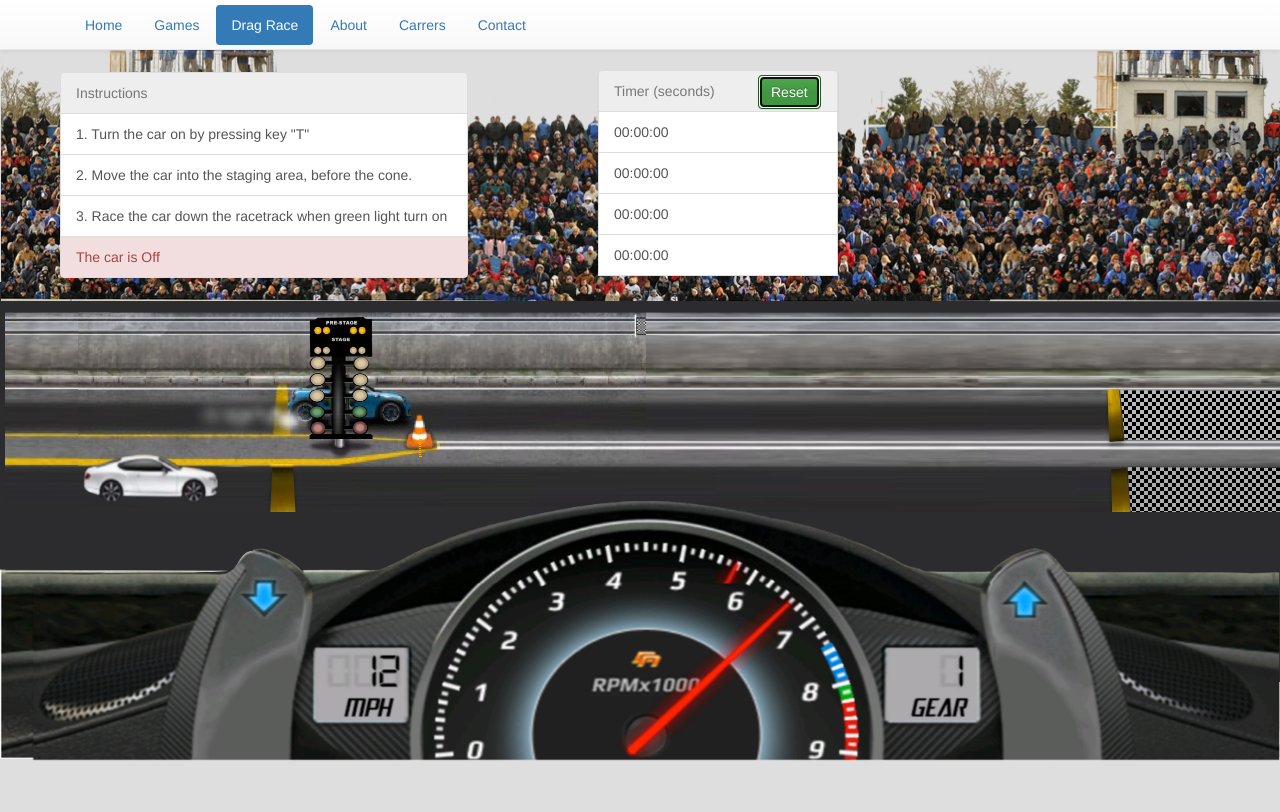
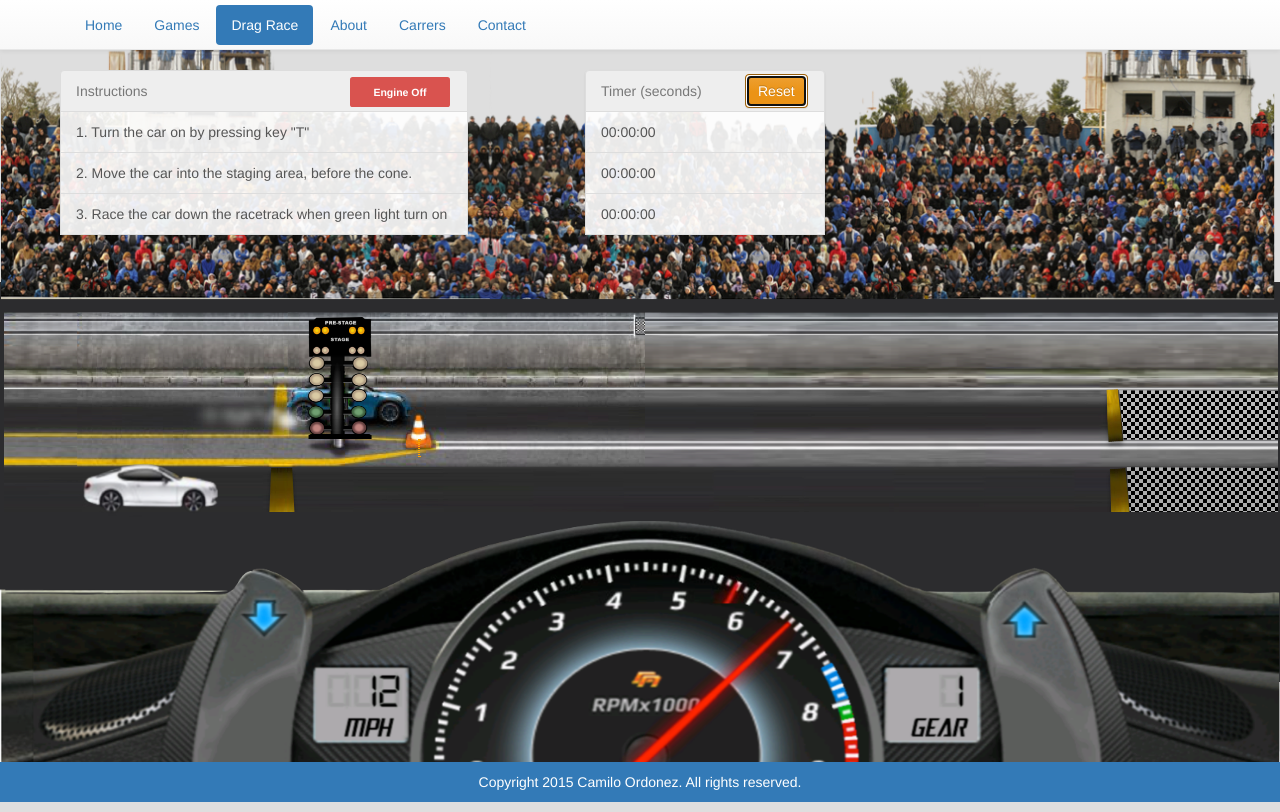
Before and after one commit to icamilo95/7_Drag-race_Lab, a plain HTML site: page index.html in a window 1280 px wide. Both pictures are taken after a click on the button "Reset". Drawn offline with nearby package versions, Linux system fonts and the light colour scheme.

Commit message:
Includes crowd and half reset 2

```diff
--- a/game.js
+++ b/game.js
@@ -14,14 +14,11 @@ function moves() {
 	// function preStageLights (){
 	// for (var i = 0; i < 8; i++) {
 	// 	var element = "bulb"+i;
- //   		var bulb = window[element];
-
- //   		var text = "img/start" + i + "-off.png";
-
- //   		var start = "start" + i;
-
- //   	 bulb = document.getElementById(start);
- //   	 bulb.setAttribute("src",text);
+ //   	var bulb = window[element];
+ //   	var text = "img/start" + i + "-off.png";
+ //   	var start = "start" + i;
+ //   	bulb = document.getElementById(start);
+ //   	bulb.setAttribute("src",text);
 
 	// var bulb1 = document.getElementById("start1");
 	// bulb1.setAttribute("src", "img/start1-off.png");
@@ -86,8 +83,8 @@ function dragster(){
 function turnon(){
 	window.addEventListener("keyup",function(event){
 		if (event.keyCode === 84) {
-			document.getElementById("OffMessage").innerHTML = ("The car is On");
-			document.getElementById("OffMessage").setAttribute("class","list-group-item list-group-item-success");
+			document.getElementById("OffMessage").innerHTML = ("Engine On");
+			document.getElementById("OffMessage").setAttribute("class","label label-success");
 			moves();
 		}
 	});
@@ -122,8 +119,12 @@ function advance () {
 	document.getElementById("start6").setAttribute("src", "img/start6_off.png");
 	document.getElementById("start7").setAttribute("src", "img/start7_off.png");
 	dragster();
-	document.getElementById("OffMessage").innerHTML = ("The car is Off");
-	document.getElementById("OffMessage").setAttribute("class","list-group-item list-group-item-danger");
+	document.getElementById("OffMessage").innerHTML = ("Engine Off");
+	document.getElementById("OffMessage").setAttribute("class","label label-danger");
+
+	document.getElementById("watch-2").innerHTML = "00:00:" + (finalTime2);
+	document.getElementById("watch-1").innerHTML = "00:00:00";
+	console.log(event.keyCode);
 	}
 
 
--- a/index.html
+++ b/index.html
@@ -33,10 +33,11 @@
 <div id="background">
 
 <table id="table1">
-  <!-- INSTRUCTIONS -->
+
   <tr>
     <td id="xmas">
       <img id="crowd" src="img/crowd.png" alt="">
+        <!-- INSTRUCTIONS -->
         <div class="list-group-1">
         <a href="#" class="list-group-item disabled">
           Instructions
@@ -44,7 +45,10 @@
         <a href="#" class="list-group-item">1. Turn the car on by pressing key "T"</a>
         <a href="#" class="list-group-item">2. Move the car into the staging area, before the cone.</a>
         <a href="#" class="list-group-item">3. Race the car down the racetrack when green light turn on</a>
-        <a href="#" id="OffMessage" class="list-group-item list-group-item-danger">The car is Off</a>
+
+        <span id="OffMessage" class="label label-danger">Engine Off</span>
+
+
       </div>
     </td>
     <!-- TIMER -->
@@ -55,12 +59,12 @@
           Timer (seconds)
         </a>
         <a id="watch-1" href="#" class="list-group-item">00:00:00</a>
-        <a href="#" class="list-group-item">00:00:00</a>
-        <a href="#" class="list-group-item">00:00:00</a>
-        <a href="#" class="list-group-item">00:00:00</a>
+        <a id="watch-2" href="#" class="list-group-item">00:00:00</a>
+        <a id="watch-3" href="#" class="list-group-item">00:00:00</a>
+
         <!-- BUTTON -->
 
-        <button onclick="resetGame()" class="btn btn-success" id="reset" >Reset</button>
+        <button onclick="resetGame()" class="btn btn-warning" id="reset" >Reset</button>
 
 
   </tr>
@@ -103,5 +107,6 @@
 
 <script type="text/javascript" src="game.js"></script>
 </body>
+<footer>Copyright 2015 Camilo Ordonez. All rights reserved.</footer>
 
 </html>
--- a/main.css
+++ b/main.css
@@ -19,7 +19,7 @@
 
 	height: 250px;
 	position: absolute;
-	margin-top: -190px;
+	margin-top: -170px;
 }
 
 #tracks {
@@ -32,10 +32,11 @@
 
 #crowd {
 	margin-top: -60px;
+	width: 1275px;
 }
 
 #track {
-	width: 1280px;
+	width: 1275px;
 	height: 200px;
 	margin-left: auto;
 	margin-right: auto;
@@ -62,17 +63,14 @@ body {
 #reset {
 	position: absolute;
 	margin-left: 160px;
-	margin-top: -200px;
+	margin-top: -160px;
 }
 
 .list-group {
 	width: 240px;
 	height: 192px;
-	margin-left: -690px; /*Aqui*/
-
+	margin-left: -690px;
 }
-
-
 
 .list-group-1 {
 	width: 408px;
@@ -82,7 +80,6 @@ body {
 }
 
 .lights {
-
 	display: block;
 	position: relative;
 	margin-left: 305px;
@@ -90,12 +87,14 @@ body {
 	padding-top: 5px;
 }
 
+.list-group-item {
+	background-color: rgba(255,255,255,0.9);
+}
 
 #dragster1 {
-	margin-top: 0px;
+	margin-top: 10px;
 	margin-left: 50px;
 	position: absolute;
-
 }
 
 #preStageLine {
@@ -115,3 +114,22 @@ body {
 	position: absolute;
 	margin-left: 415px;
 }
+
+#OffMessage {
+	position: absolute;
+	margin-left: 290px;
+	margin-top: -157px;
+	height: 30px;
+	padding-top: 10px;
+	width: 100px;
+}
+
+footer {
+	height: 40px;
+	background-color: #337AB7;
+	position: relative;
+	color: white;
+	text-align: center;
+	margin-top: 80px;
+	padding-top: 10px;
+}
```
Also changed, not shown: calvin.js (deleted, +0 -25 lines), game2.js (deleted, +0 -30 lines).
